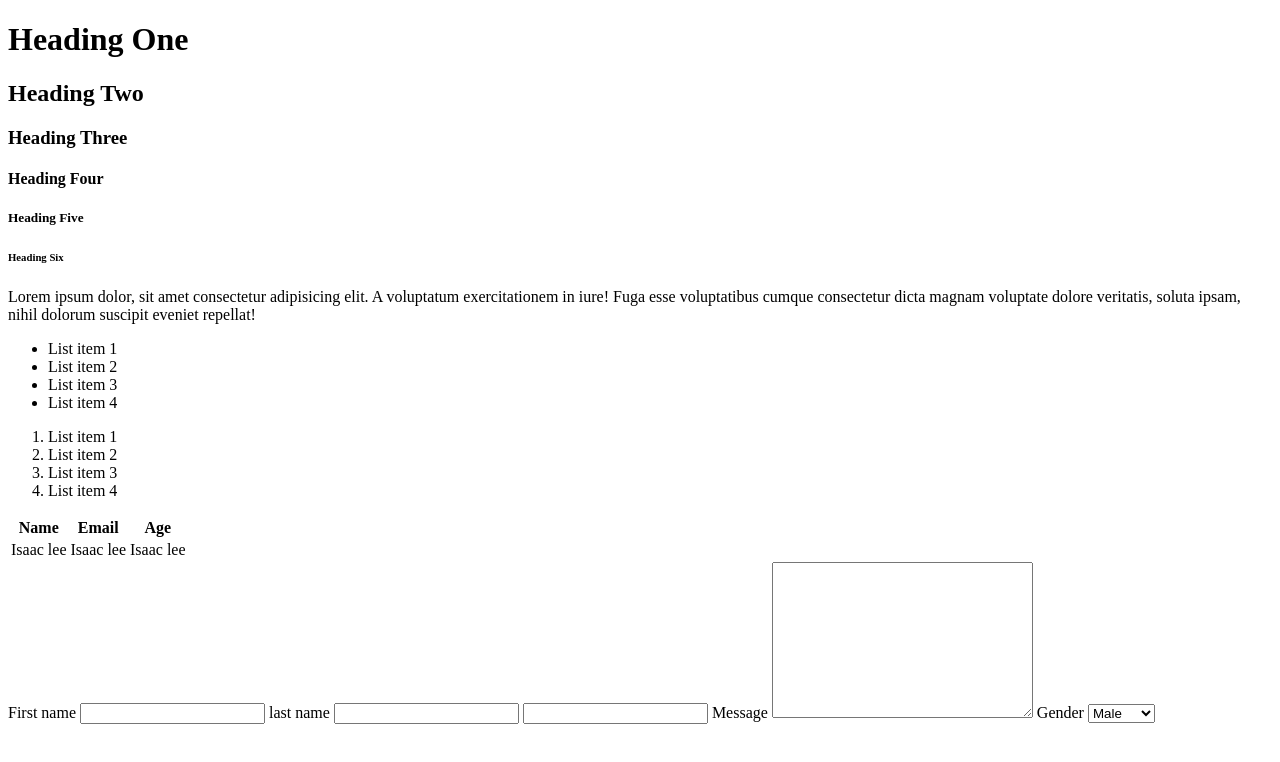
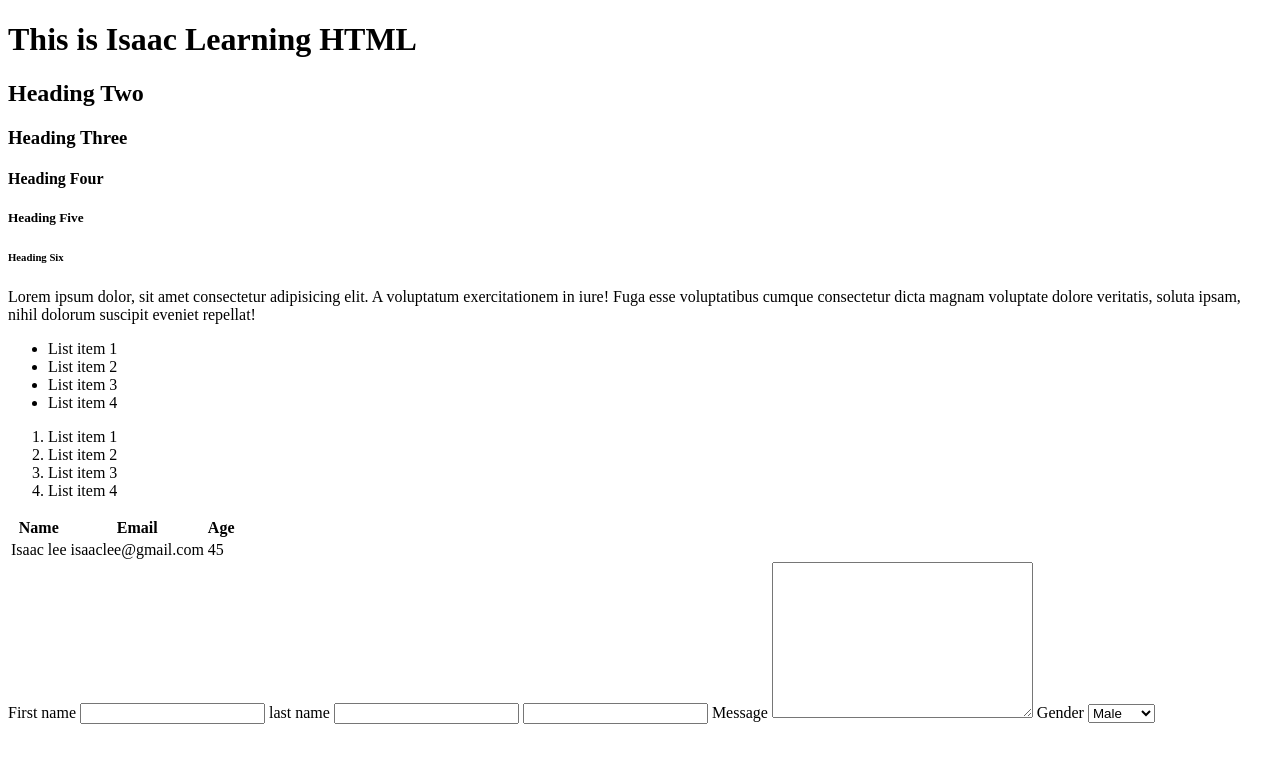
Before and after one commit to izerglee/first-github-project, a plain HTML site: page index.html in a window 1280 px wide. Drawn offline with Linux system fonts and the light colour scheme.

Commit message:
Learning HTML

```diff
--- a/index.html
+++ b/index.html
@@ -5,7 +5,7 @@
 </head>
 <body>
     <!-- Headings-->
-    <h1>Heading One</h1>
+    <h1>This is Isaac Learning HTML</h1>
     <h2>Heading Two</h2>
     <h3>Heading Three</h3>
     <h4>Heading Four</h4>
@@ -42,9 +42,9 @@
     <tbody>
 <td> Isaac lee
 </td>
-<td> Isaac lee
+<td> isaaclee@gmail.com
 </td>
-<td> Isaac lee
+<td> 45
 </td>
 
 
@@ -65,7 +65,7 @@
 <select name="gender">
 <option value="male">Male</option>
 <option value="female">Female</option>
-<option value="other">Other</option>
+<option value="other">Others</option>
 </select>
 </form>
 
```
